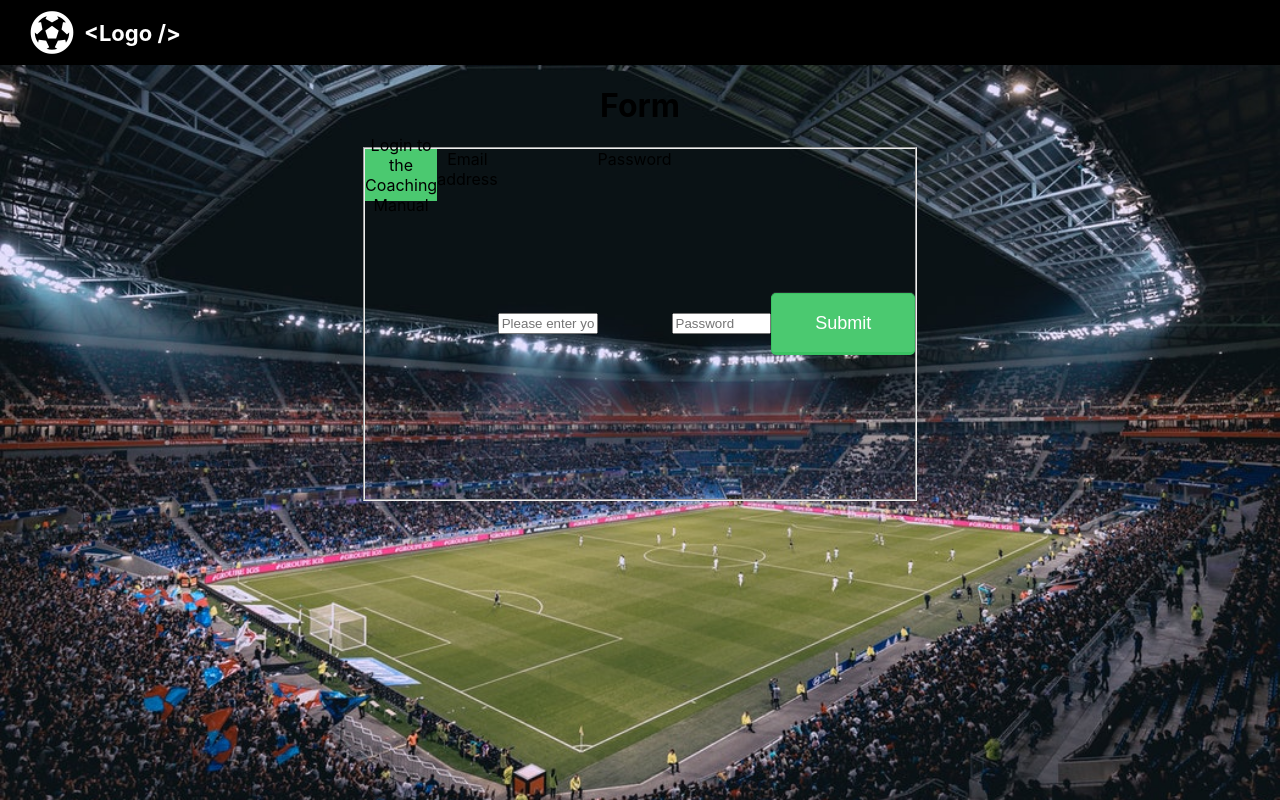
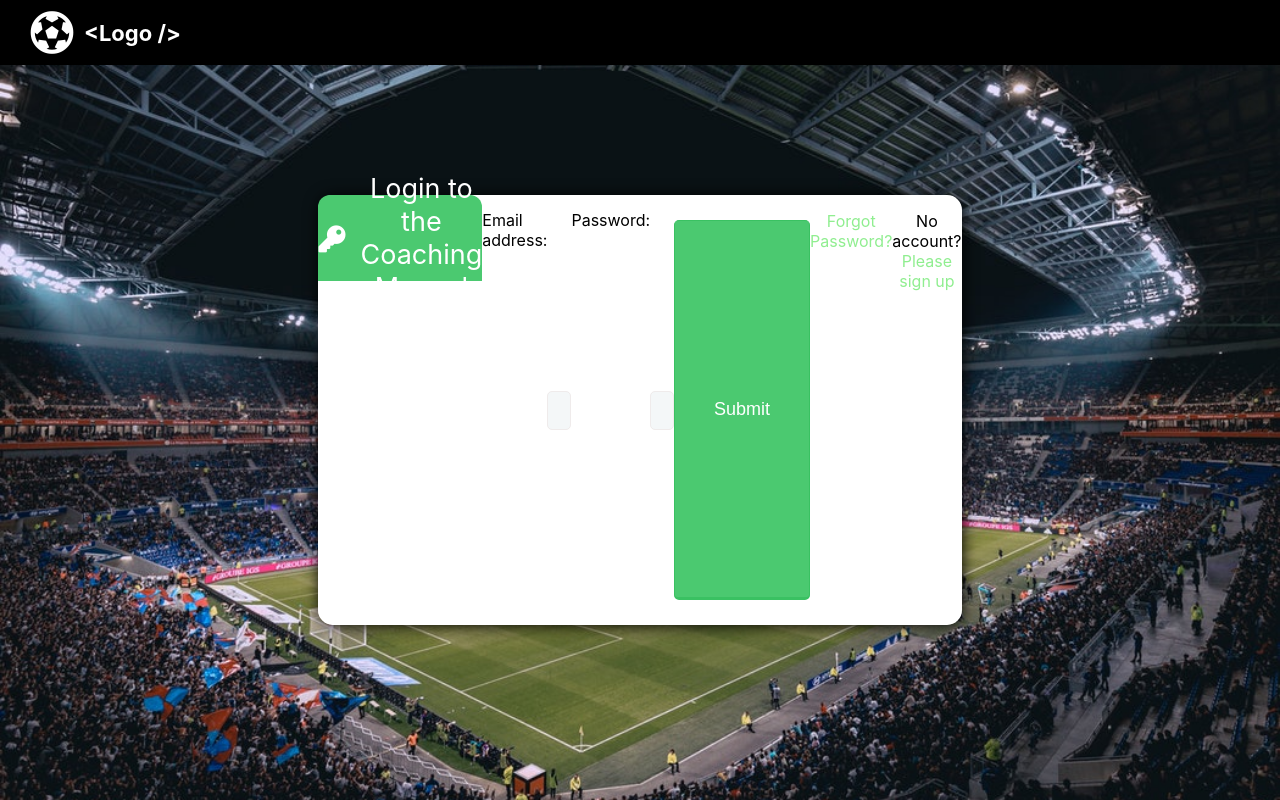
Before and after one commit to NickBansal/CoachingManual, a React (Create React App) app: page / in a window 1280 px wide. Built offline with nearby package versions, Linux system fonts and the light colour scheme.

Commit message:
Form styled

```diff
--- /dev/null
+++ b/src/component/Form.css
@@ -0,0 +1,88 @@
+.formStyle {
+    display: flex;
+    justify-content: center;
+    margin: 150px auto,
+}
+
+.formItems {
+    display: flex;
+    width: 550px;
+    height: 430px;
+    padding: 0;
+    border-radius: 15px;
+    background: #fff;
+    border: none;
+    box-shadow: 1px 1px 15px;
+    margin: 130px;
+}
+
+.buttonStyle {
+    padding: 12px 39px;
+    color: #FFF;
+    background: #4bc970;
+    font-size: 18px;
+    text-align: center;
+    font-style: normal;
+    border-radius: 5px;
+    width: 70%;
+    border: 1px solid #3ac162;
+    border-width: 1px 1px 3px;
+    box-shadow: 0 -1px 0 rgba(255, 255, 255, 0.1);
+    margin: 25px auto
+}
+
+.buttonStyle:hover {
+    cursor: pointer;
+    background: #3a9a57;
+}
+
+.inputStyle {
+    margin: auto;
+    width: 70%;
+    height: 35px;
+    font-size: 17px;
+    padding-left: 20px;
+    border-radius: 5px;
+    background: #f4f7f8;
+    border: 1px #efebeb solid
+}
+
+.titleStyle {
+    background: #4bc970;
+    margin: 0;
+    font-size: 27px;
+    color: #FFF;
+    height: 20%;
+    display: flex;
+    align-items: center;
+    justify-content: center;
+    border-top-left-radius: 12px;
+    border-top-right-radius: 12px;
+    margin-bottom: 25px
+}
+
+.fa-key {
+    margin-right: 15px
+}
+
+.bottomWording {
+    display: flex;
+    justify-content: space-around
+}
+
+.bottomWording p:hover {
+    cursor: pointer;
+}
+
+.Hovering:hover {
+    color: #40a75f
+}
+
+.labelStyle {
+    width: 70%;
+    margin: 15px auto;
+    text-align: left
+}
+.newColor {
+    color: lightgreen
+}
--- a/src/component/Navbar.jsx
+++ b/src/component/Navbar.jsx
@@ -1,4 +1,5 @@
 import React from 'react';
+import './Form.css'
 
 const Navbar = () => {
     const style = {
--- a/src/component/NewForm.jsx
+++ b/src/component/NewForm.jsx
@@ -1,61 +1,26 @@
 import React from 'react';
+import './Form.css'
 
 const NewForm = () => {
-    const formStyle = {
-        display: 'flex',
-        justifyContent: 'center'
-    }
 
-    const formItems = {
-        display: 'flex',
-        width: '550px',
-        height: '350px',
-        padding: '0'
-    }
-
-    const buttonStyle = {
-        padding: '19px 39px 18px 39px',
-        color: '#FFF',
-        background: '#4bc970',
-        fontSize: '18px',
-        textAlign: 'center',
-        fontStyle: 'normal',
-        borderRadius: '5px',
-        width: '70%',
-        border: '1px solid #3ac162',
-        borderWidth: '1px 1px 3px',
-        boxShadow: '0 -1px 0 rgba(255, 255, 255, 0.1)',
-        margin: 'auto'
-    }
-
-    const inputStyle = {
-        margin: 'auto',
-        width: '80%'
-    }
-
-    const titleStyle = {
-        background: '#4bc970',
-        margin: '0',
-        height: '15%',
-        display: 'flex',
-        alignItems: 'center',
-        justifyContent: 'center'
-    }
 
     return (
         <div>
-            <h1>Form</h1>
-            <form style={formStyle}>
-                <fieldset style={formItems}>
-                    <p style={titleStyle}>Login to the Coaching Manual</p>
+            <form className="formStyle">
+                <fieldset className="formItems">
+                    <p className="titleStyle"><i className="icons" class="fas fa-key"></i>Login to the Coaching Manual</p>
 
-                    <label for="email">Email address</label>
-                    <input style={inputStyle} type="email" placeholder="Please enter your email..." id="email" required />
+                    <label className="labelStyle" for="email">Email address:</label>
+                    <input className="inputStyle" type="email" placeholder="Please enter your email..." id="email" required />
 
-                    <label for="email">Password</label>
-                    <input style={inputStyle} type="password" placeholder="Password" id="email" required />
+                    <label className="labelStyle" for="email">Password:</label>
+                    <input className="inputStyle" type="password" placeholder="Password" id="email" required />
 
-                    <button style={buttonStyle} type="submit">Submit</button>
+                    <button className="buttonStyle" type="submit">Submit</button>
+                    <div className="bottomWording">
+                        <p className="newColor Hovering">Forgot Password?</p>
+                        <p>No account? <span className="newColor Hovering">Please sign up</span></p>
+                    </div>
                 </fieldset>
             </form>
         </div>
```
